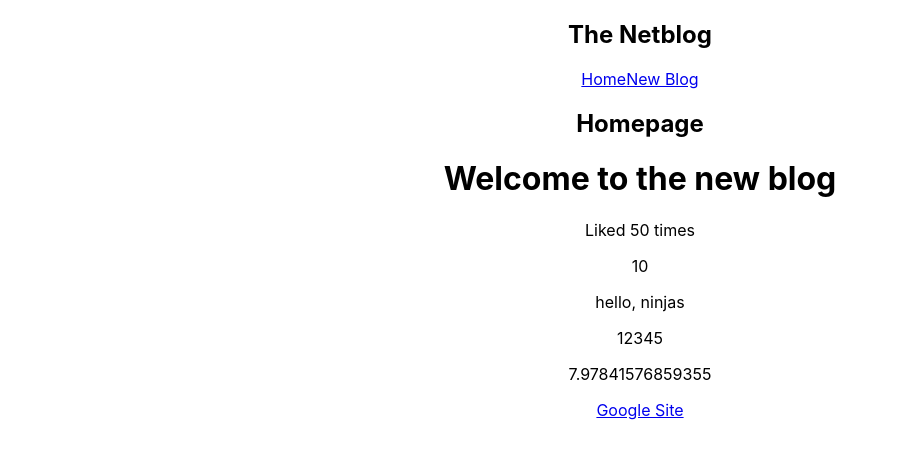
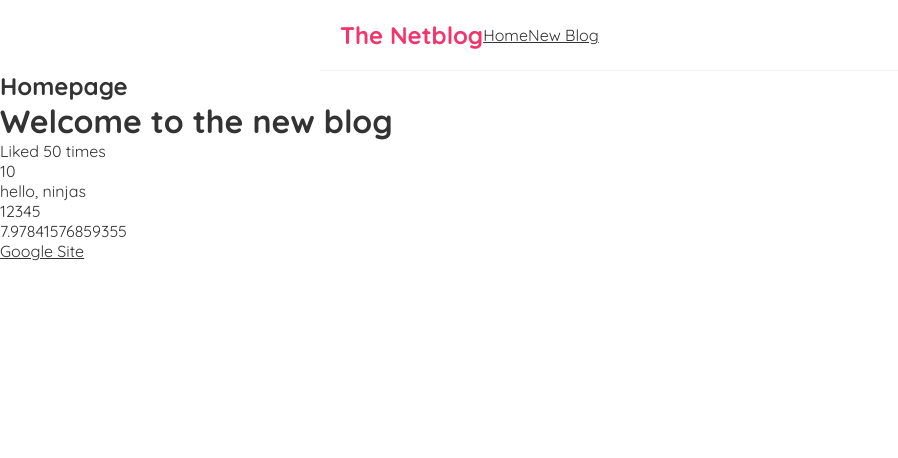
Before and after one commit to anirudhjois/COMPSCI-790-Test, a JavaScript app: page / in a window 1280 px wide. Shown: the top 458 px of the page, without its empty margins (0-898 px from the left). Built offline with nearby package versions, Linux system fonts and the light colour scheme; the HTML template or start-up script is replaced by a standard one.

Commit message:
Add navbar styles

```diff
--- a/src/App.css
+++ /dev/null
@@ -1,38 +0,0 @@
-.App {
-  text-align: center;
-}
-
-.App-logo {
-  height: 40vmin;
-  pointer-events: none;
-}
-
-@media (prefers-reduced-motion: no-preference) {
-  .App-logo {
-    animation: App-logo-spin infinite 20s linear;
-  }
-}
-
-.App-header {
-  background-color: #282c34;
-  min-height: 100vh;
-  display: flex;
-  flex-direction: column;
-  align-items: center;
-  justify-content: center;
-  font-size: calc(10px + 2vmin);
-  color: white;
-}
-
-.App-link {
-  color: #61dafb;
-}
-
-@keyframes App-logo-spin {
-  from {
-    transform: rotate(0deg);
-  }
-  to {
-    transform: rotate(360deg);
-  }
-}
--- a/src/App.js
+++ b/src/App.js
@@ -1,4 +1,3 @@
-import './App.css';
 import Navbar from './Navbar';
 import Home from './Home';
 
--- a/src/index.css
+++ b/src/index.css
@@ -1,13 +1,18 @@
-body {
+@import url('https://fonts.googleapis.com/css2?family=Quicksand:wght@300;400;500;600;700&display=swap');
+
+* {
   margin: 0;
-  font-family: -apple-system, BlinkMacSystemFont, 'Segoe UI', 'Roboto', 'Oxygen',
-    'Ubuntu', 'Cantarell', 'Fira Sans', 'Droid Sans', 'Helvetica Neue',
-    sans-serif;
-  -webkit-font-smoothing: antialiased;
-  -moz-osx-font-smoothing: grayscale;
+  font-family: "Quicksand";
+  color: #333;
 }
-
-code {
-  font-family: source-code-pro, Menlo, Monaco, Consolas, 'Courier New',
-    monospace;
+.navbar {
+  padding: 20px;
+  display: flex;
+  align-items: center;
+  max-width: 600px;
+  margin: 0 auto;
+  border-bottom: 1px solid #f2f2f2;
 }
+.navbar h1 {
+  color: #f1356d;
+}
```
Also changed, not shown: 2 other files (tests, documents, lock files or other folders).
